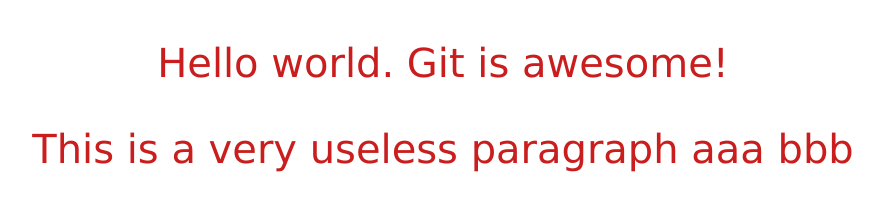
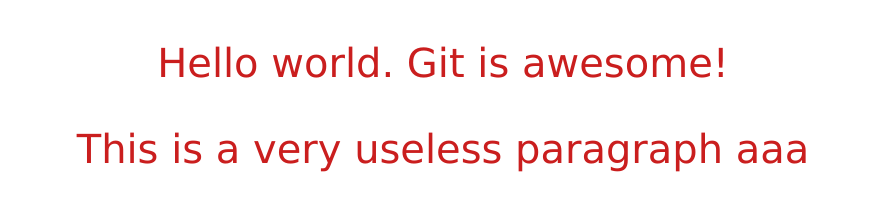
Before and after one commit to sadanobu-mizusako/gitapp, a plain HTML site: page index.html in a window 1280 px wide. Shown: the whole page, without its empty margins (197-1080 px from the left). Drawn offline with Linux system fonts and the light colour scheme.

Commit message:
Revert "Added a second paragraph aaa bbb"
This reverts commit 9dc23e3844734bed0da34532fd5bbbc73717b85a.

```diff
--- a/index.html
+++ b/index.html
@@ -11,7 +11,7 @@
 
     <body>
         <p>Hello world. Git is awesome!</p>
-        <p>This is a very useless paragraph aaa bbb</p>
+        <p>This is a very useless paragraph aaa</p>
     </body>
 
 </html>
```
